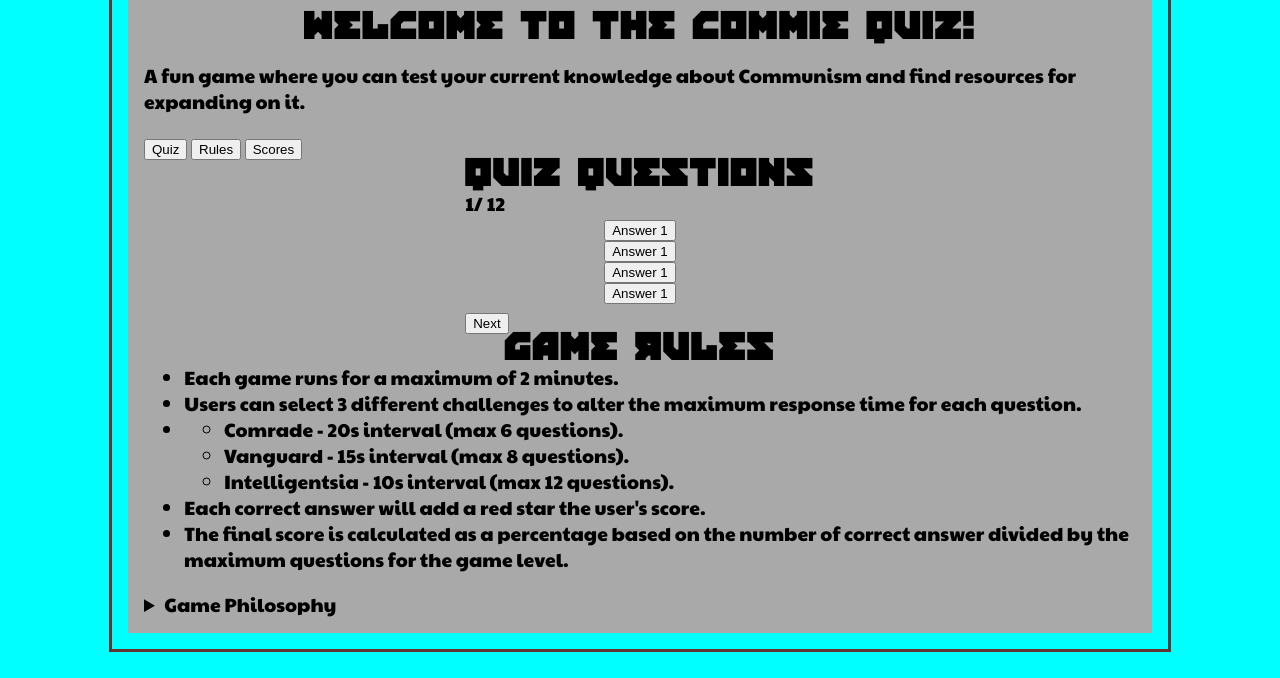
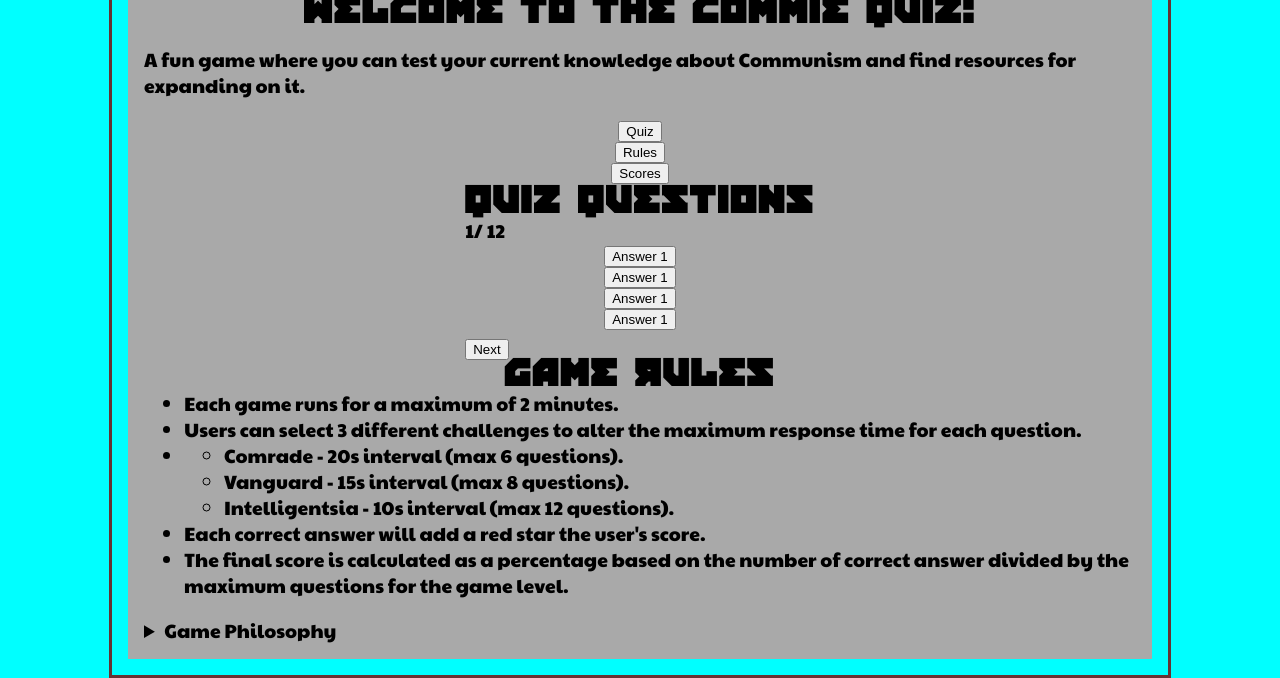
Before and after one commit to Richard5P/CommieQuiz-v2, a plain HTML site: page index.html in a window 1280 px wide. Shown: the part 132-810 px from the top of the page. Drawn offline with Linux system fonts and the light colour scheme.

Commit message:
style: Add grid to welcome-buttons

```diff
--- a/assets/css/styles.css
+++ b/assets/css/styles.css
@@ -117,6 +117,14 @@ h3 {
     margin-top: 0;
 }
 
+.welcome-buttons {
+    display: grid;
+    grid-template-columns: auto;
+    justify-items: center;
+    align-items: center;
+    padding: .2rem .2rem;
+}
+
 .quiz-answers {
     display: grid;
     grid-template-columns: auto;
--- a/index.html
+++ b/index.html
@@ -63,9 +63,11 @@
                         resources
                         for
                         expanding on it.</p>
-                    <button id="btn-quiz" class="btn-menu">Quiz</button>
-                    <button id="btn-rules" class="btn-menu">Rules</button>
-                    <button id="btn-scores" class="btn-menu">Scores</button>
+                    <div class="welcome-buttons">
+                        <button id="btn-quiz" class="btn-menu">Quiz</button>
+                        <button id="btn-rules" class="btn-menu">Rules</button>
+                        <button id="btn-scores" class="btn-menu">Scores</button>
+                    </div>
                 </section> <!-- Welcome panel -->
 
 
```
